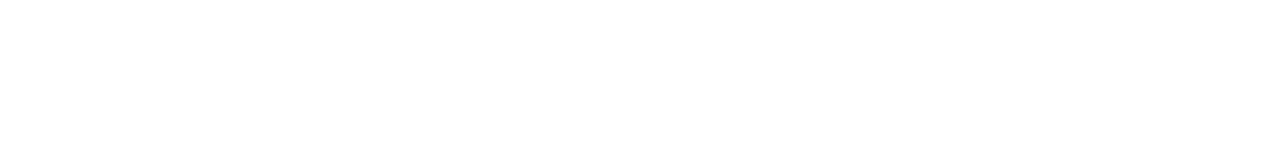
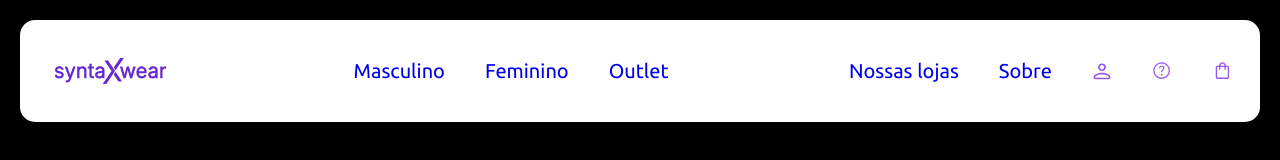
Before and after one commit to Bruna-Benevides/ecommerce-syntaxwear, a plain HTML site: page index.html in a window 1280 px wide. Drawn offline with Linux system fonts and the light colour scheme.

Commit message:
feat: adiciona header.css com estilização desktop

```diff
--- a/css/base.css
+++ b/css/base.css
@@ -2,4 +2,5 @@
 body{
     font-family: var(--fonte-principal);
     color: #333333;
+    background-color: #000000;
 }
--- a/css/components/header.css
+++ b/css/components/header.css
@@ -1 +1,51 @@
 /* header.css */
+.header {
+    position: fixed;
+    top: 20px;
+    left: 50%;
+    transform: translate(-50%);
+    width: calc(100% - 40px);
+    border-radius: 15px;
+    z-index: 999;
+    display: flex;
+    justify-content: space-between;
+    align-items: center;
+    padding: 20px 28px;
+    background-color: #ffffff;
+}
+
+.logo img {
+    height: 40px;
+}
+
+.nav-center ul {
+    display: flex;
+    gap: 2.5rem;
+    /*Equivalente a 40px, o rem se adequa ao tamanho da tela*/
+}
+
+.nav-center a,
+.nav-right a {
+    font-size: 1.25rem;
+    /*Equivale a 20px;*/
+
+}
+
+.nav-center a:hover,
+.nav-right a:hover {
+    color: #7c3aed;
+}
+
+.nav-right ul {
+    display: flex;
+    gap: 2.5rem;
+    align-items: center;
+}
+
+.nav-right img {
+    height: 20px;
+}
+
+.nav-right a:hover img {
+    opacity: 0.7;
+}
--- a/css/reset.css
+++ b/css/reset.css
@@ -46,6 +46,16 @@ a:not([class]) {
   text-decoration-skip-ink: auto;
 }
 
+a{
+    text-decoration: none;
+}
+
+ul, ol{
+    list-style: none;
+}
+
+
+
 /* Make images easier to work with */
 img,
 picture {
--- a/index.html
+++ b/index.html
@@ -4,18 +4,49 @@
 <head>
     <meta charset="UTF-8">
     <meta name="viewport" content="width=device-width, initial-scale=1.0">
-    <title>SyntaxWear - Ecommerce</title>
+    <title>SyntaxWear - Tênis e Sneakers Online</title>
 
     <link rel="stylesheet" href="./css/reset.css">
     <link rel="stylesheet" href="./css/variables.css">
     <link rel="stylesheet" href="/css/base.css">
     <link rel="stylesheet" href="/css/layout.css">
 
+    <link rel="stylesheet" href="./css/components/header.css">
+
 </head>
 
 <body>
-    <header class="site-header">
+    <header class="header">
         <!-- Logo e navegação -->
+         <h1 class="logo">
+            <a href="/" title="SyntaxWear - Tênis e Sneakers Online">
+                <img src="./images/logo/Logo.svg" alt="SyntaxWear - Tênis e Sneakers Online">
+            </a>
+         </h1>
+
+         <nav class="nav-center" aria-label="Categorias Principais">
+            <ul>
+                <li><a href="#">Masculino</a></li>
+                <li><a href="#">Feminino</a></li>
+                <li><a href="#">Outlet</a></li>
+            </ul>
+         </nav>
+
+         <nav class="nav-right" aria-label="Menu de navegação secundário">
+            <ul>
+                <li><a href="#">Nossas lojas</a></li>
+                <li><a href="#">Sobre</a></li>
+                <li><a href="#" aria-label="Conta do usuário">
+                    <img src="./images/icons/user.svg" alt="Usuário" >
+                </a></li>
+                <li><a href="#" aria-label="Ajuda">
+                    <img src="./images/icons/help.svg" alt="Ajuda" >
+                </a></li>
+                <li><a href="#" aria-label="Sacola de compras">
+                    <img src="./images/icons/bag.svg" alt="Sacola" >
+                </a></li>
+            </ul>
+         </nav>
     </header>
 
     <main>
```
Also changed, not shown: images/banners/card_imagem.png (added), images/icons/bag.svg (added), images/icons/help.svg (added), images/icons/user.svg (added), images/logo/Logo.svg (added).
